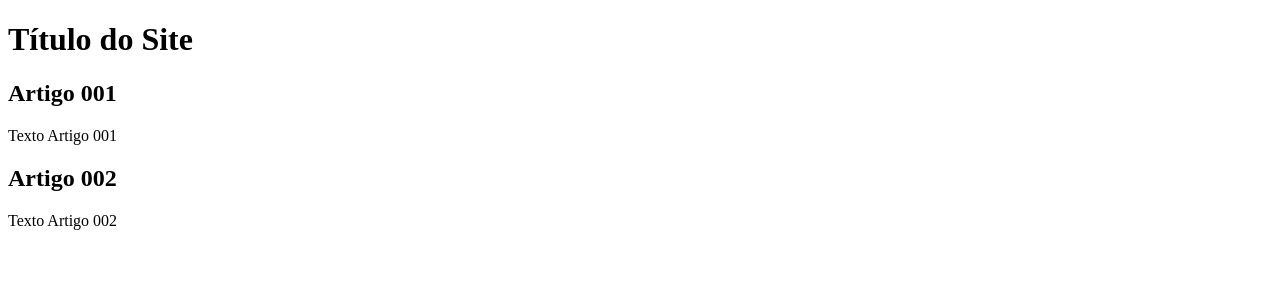
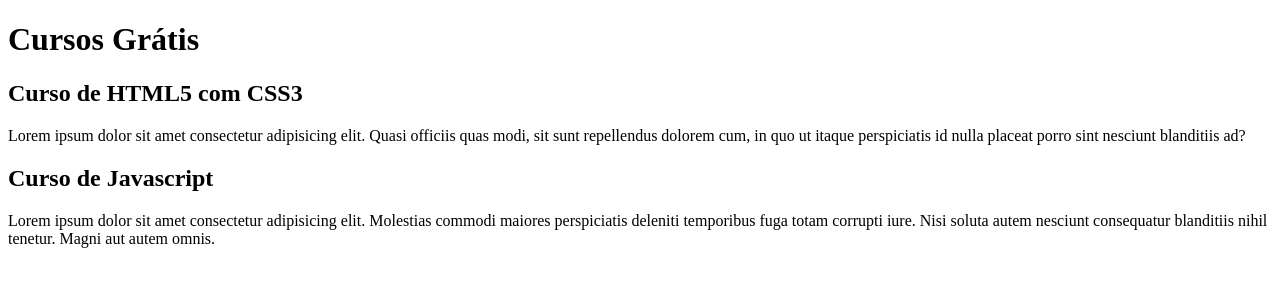
Before and after one commit to CarlosOliv71/Projeto-site, a plain HTML site: page index.html in a window 1280 px wide. Drawn offline with Linux system fonts and the light colour scheme.

Commit message:
Comecei a escrever o conteúdo

```diff
--- a/index.html
+++ b/index.html
@@ -8,15 +8,15 @@
 <body>
     <main>
         <header>
-            <h1>Título do Site</h1>
+            <h1>Cursos Grátis</h1>
         </header>
         <article>
-            <h2>Artigo 001</h2>
-            <p>Texto Artigo 001</p>
+            <h2>Curso de HTML5 com CSS3</h2>
+            <p>Lorem ipsum dolor sit amet consectetur adipisicing elit. Quasi officiis quas modi, sit sunt repellendus dolorem cum, in quo ut itaque perspiciatis id nulla placeat porro sint nesciunt blanditiis ad?</p>
         </article>
         <article>
-            <h2>Artigo 002</h2>
-            <p>Texto Artigo 002</p>
+            <h2>Curso de Javascript</h2>
+            <p>Lorem ipsum dolor sit amet consectetur adipisicing elit. Molestias commodi maiores perspiciatis deleniti temporibus fuga totam corrupti iure. Nisi soluta autem nesciunt consequatur blanditiis nihil tenetur. Magni aut autem omnis.</p>
         </article>
     </main>
 </body>
```
